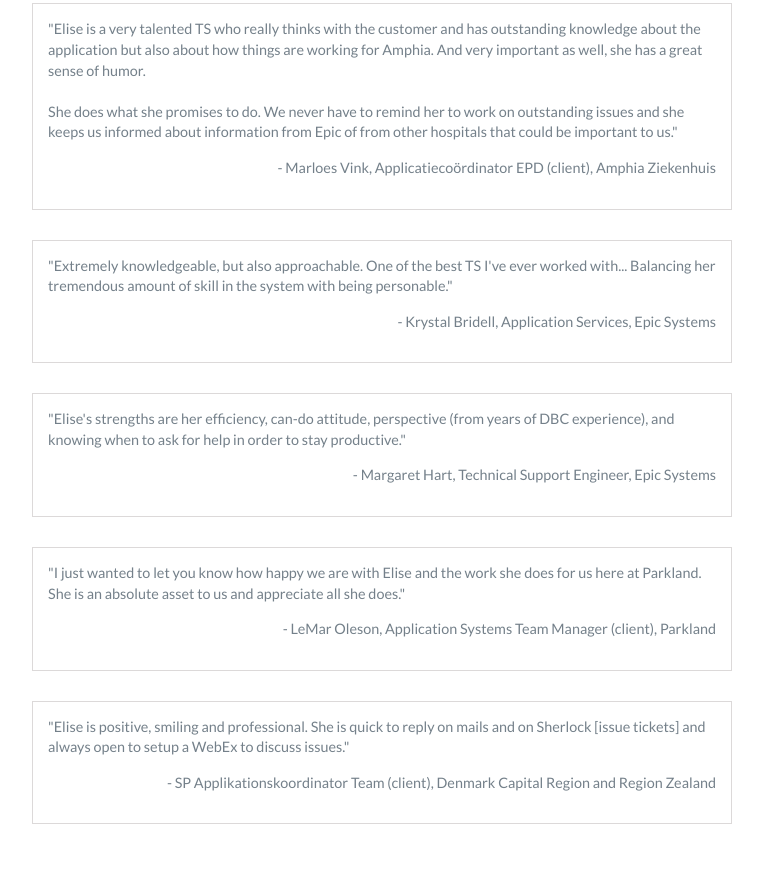
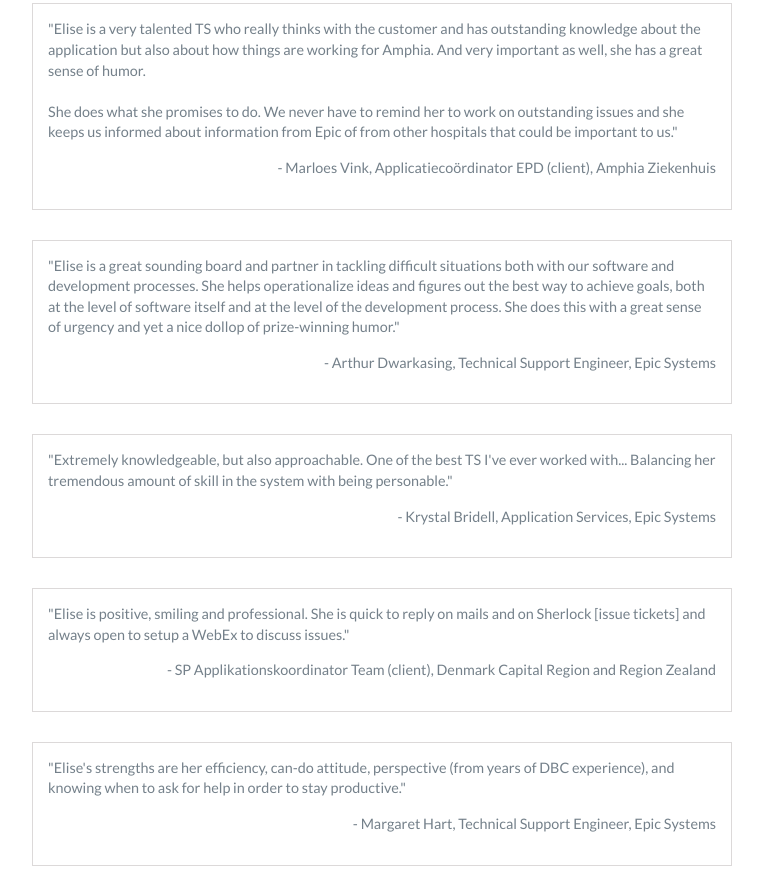
Before and after one commit to eganser/eganser.github.io, a website: page index.html in a window 1280 px wide. Shown: the part 4498-5391 px from the top of the page, without its empty margins (258-1021 px from the left). Drawn offline with nearby package versions, Linux system fonts and the light colour scheme.

Commit message:
Adding Arthur's testimonial

```diff
--- a/index.html
+++ b/index.html
@@ -247,7 +247,7 @@
 										<p>Internal utility to undo the acceptance of a batch of patient invoices</p>
 										<p>Add patient’s PCP phone number to display in a patient queue</p>
 										<p>Automatically charge to the correct destination for billing based on regulations set by Dutch regulatory bodies</p>
-										<p>Add the ability to display order-level data elements in clinical notes elseware in the patient chart</p>
+										<p>Add the ability to display order-l evel data elements in clinical notes elseware in the patient chart</p>
 										<p>Automatic nightly process to copy billing documentation from a previously completed record to new, related records</p>
 								</div>
 								<!-- End .project-info -->
@@ -286,13 +286,33 @@
                   </p>
                </div>
             </div>
-            <div class="optional-section-block">
+			<div class="optional-section-block">
+               <p>
+                  "Elise is a great sounding board and partner in tackling difficult situations both with our software and development processes. She helps operationalize ideas and figures out the best way to achieve goals, both at the level of software itself and at the level of the development process. She does this with a great sense of urgency and yet a nice dollop of prize-winning humor."
+				</p>
+				<div align="right">
+			    <p>
+                     - Arthur Dwarkasing, Technical Support Engineer, Epic Systems
+                  </p>
+               </div>
+            </div>
+			<div class="optional-section-block">
                <p>
                   "Extremely knowledgeable, but also approachable. One of the best TS I've ever worked with... Balancing her tremendous amount of skill in the system with being personable."
                </p>
                <div align="right">
                   <p>
                      - Krystal Bridell, Application Services, Epic Systems
+                  </p>
+               </div>
+            </div>
+			<div class="optional-section-block">
+               <p>
+                  "Elise is positive, smiling and professional. She is quick to reply on mails and on Sherlock [issue tickets] and always open to setup a WebEx to discuss issues."
+               </p>
+               <div align="right">
+                  <p>
+                     - SP Applikationskoordinator Team (client), Denmark Capital Region and Region Zealand
                   </p>
                </div>
             </div>
@@ -313,16 +333,6 @@
                <div align="right">
                   <p>
                      - LeMar Oleson, Application Systems Team Manager (client), Parkland
-                  </p>
-               </div>
-            </div>
-            <div class="optional-section-block">
-               <p>
-                  "Elise is positive, smiling and professional. She is quick to reply on mails and on Sherlock [issue tickets] and always open to setup a WebEx to discuss issues."
-               </p>
-               <div align="right">
-                  <p>
-                     - SP Applikationskoordinator Team (client), Denmark Capital Region and Region Zealand
                   </p>
                </div>
             </div>
```
